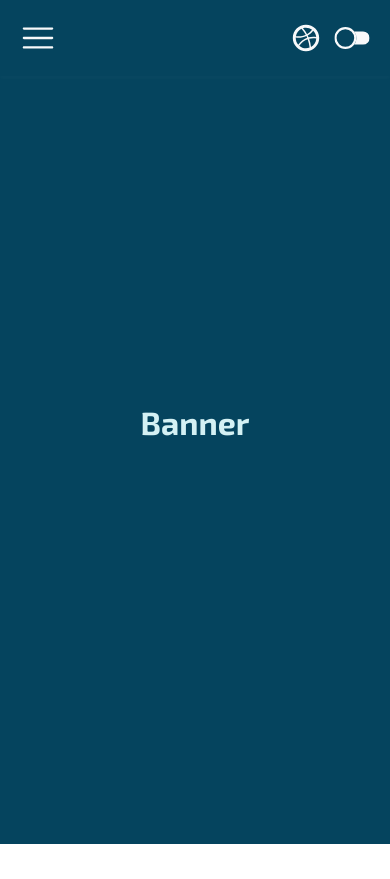
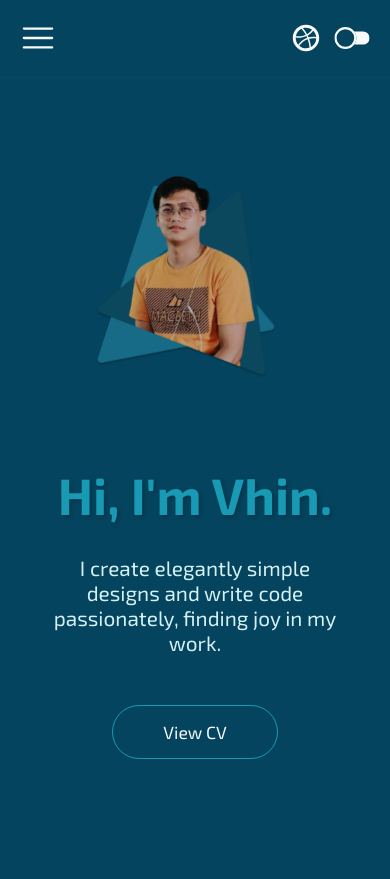
Before and after one commit to toopsie-dev/vhn-portfolio, a React (Vite) app: page / in a window 390 px wide. Before the commit the page ends 844 px from the top, so only its background shows below. Built offline with nearby package versions, Linux system fonts and the light colour scheme.

Commit message:
Created about component

```diff
--- /dev/null
+++ b/src/assets/styles/_about.module.scss
@@ -0,0 +1,7 @@
+@use "../styles/base/reset" as *;
+
+@media only screen and (max-width: 768px) and (min-width: 320px) {
+  .about-container {
+    flex-direction: column;
+  }
+}
--- /dev/null
+++ b/src/assets/styles/_banner.module.scss
@@ -0,0 +1,7 @@
+@use "../styles/base/reset" as *;
+
+@media only screen and (max-width: 768px) and (min-width: 320px) {
+  .banner-container {
+    flex-direction: column-reverse;
+  }
+}
--- a/src/assets/styles/_sidebar.module.scss
+++ b/src/assets/styles/_sidebar.module.scss
@@ -32,8 +32,7 @@
       border-bottom-right-radius: 50px;
       opacity: 0;
       cursor: pointer;
-      animation: fadeLeftIn 0.6s cubic-bezier(0.25, 1, 0.5, 1) forwards;
-      transition: all 0.5s cubic-bezier(0.25, 1, 0.5, 1);
+      @extend %fade-left-animation;
       box-shadow: 3px 3px 10px rgba(0, 0, 0, 0.2);
 
       &:nth-child(1) {
--- a/src/assets/styles/base/_reset.scss
+++ b/src/assets/styles/base/_reset.scss
@@ -6,9 +6,9 @@
   margin: 0;
   box-sizing: border-box;
 }
-
 body {
   font-family: "Exo 2", serif;
+  user-select: none; // Prevents text selection
 }
 ul {
   @extend %flex;
@@ -19,11 +19,44 @@ li {
 a {
   text-decoration: none;
 }
+img.banner-img {
+  width: 100%;
+  height: 100%;
+}
+h1 {
+  font-size: 5.5em;
+  text-transform: capitalize;
+}
+h2 {
+  font-size: 5em;
+  text-transform: capitalize;
+}
+p {
+  font-size: 1.5em;
+}
+button {
+  padding: 18px 60px;
+  font-size: 1.3em;
+  font-family: "Exo 2", serif;
+  border-radius: 50px;
+  border: 1px solid $secondary;
+  background-color: transparent;
+  color: $white;
+  margin-top: 40px;
+  transition: all 0.3s ease;
+  &:hover {
+    background-color: $secondary;
+  }
+}
 
 // Theme style
 .light {
   .background {
     background-color: $navy-blue;
+  }
+  .title {
+    color: $secondary;
+    text-shadow: 2px 2px 4px rgba(0, 0, 0, 0.212);
   }
   .text {
     color: $baby-blue;
@@ -32,6 +65,9 @@ a {
 .dark {
   .background {
     background-color: $dark-800;
+  }
+  .title {
+    color: $white;
   }
   .text {
     color: $white;
@@ -43,13 +79,27 @@ a {
   max-width: 1920px;
   width: 100%;
   margin: 0 auto;
+  overflow: hidden;
   .content-width {
     max-width: 1440px;
     width: 100%;
     margin: 0 auto;
     min-height: 100vh;
-    height: 100vh;
-    padding: 0 50px;
+    height: 100%;
+    padding: 120px 50px;
+    .left-container {
+      width: 50%;
+      opacity: 0;
+      animation: fadeLeftIn 0.8s ease-in-out 0.2s forwards;
+      p {
+        font-size: 1.8em;
+      }
+    }
+    .right-container {
+      width: 50%;
+      opacity: 0;
+      animation: fadeIn 0.8s ease-in-out 0.2s forwards;
+    }
   }
   .flex-center {
     @extend %flex;
@@ -61,13 +111,24 @@ a {
   display: flex;
   justify-content: center;
   align-items: center;
+  gap: 30px;
 }
-
+%fade-left-animation {
+  opacity: 0;
+  animation: fadeLeftIn 0.6s cubic-bezier(0.25, 1, 0.5, 1) forwards;
+  transition: all 0.5s cubic-bezier(0.25, 1, 0.5, 1);
+}
+.flex-column {
+  flex-direction: column;
+}
+.flex-start {
+  @extend %flex;
+  align-items: start;
+}
 .flex-between {
   @extend %flex;
   justify-content: space-between;
 }
-
 .icon {
   color: $white;
   transform: scale(2.4);
@@ -88,7 +149,6 @@ a {
     transform: translateX(0);
   }
 }
-
 @keyframes fadeLeftIn {
   from {
     opacity: 0;
@@ -100,7 +160,108 @@ a {
   }
 }
 
+@media only screen and (max-width: 1024px) and (min-width: 769px) {
+  h1 {
+    font-size: 5em;
+  }
+  h2 {
+    font-size: 4em;
+  }
+  button {
+    margin-top: 20px;
+  }
+  img.banner-img {
+    transform: scale(1.4);
+  }
+  .container {
+    .content-width {
+      .left-container {
+        p {
+          font-size: 1.6em;
+        }
+      }
+    }
+  }
+}
+
+@media only screen and (max-width: 768px) and (min-width: 426px) {
+  h1 {
+    font-size: 4em;
+    text-align: center;
+  }
+  h2 {
+    font-size: 3.7em;
+    text-align: center;
+  }
+  p {
+    font-size: 1.4em;
+    text-align: center;
+  }
+  button {
+    margin-top: 20px;
+  }
+  img.banner-img {
+    width: 80%;
+  }
+  .container {
+    .content-width {
+      padding: 80px 50px;
+      .left-container {
+        width: 100%;
+        align-items: center;
+        p {
+          font-size: 1.6em;
+          text-align: center;
+        }
+      }
+      .right-container {
+        width: 100%;
+        align-items: center;
+        h2 {
+          text-align: center;
+        }
+      }
+    }
+  }
+}
+
 @media only screen and (max-width: 425px) and (min-width: 320px) {
+  h1 {
+    font-size: 3.2em;
+    text-align: center;
+  }
+  h2 {
+    font-size: 3em;
+    text-align: center;
+  }
+  p {
+    font-size: 1.2em;
+    text-align: center;
+  }
+  button {
+    margin-top: 20px;
+    padding: 15px 50px;
+    font-size: 1.1em;
+  }
+  img.banner-img {
+    width: 100%;
+  }
+  .container {
+    .content-width {
+      .left-container {
+        width: 100%;
+        align-items: center;
+        p {
+          font-size: 1.3em;
+          text-align: center;
+        }
+      }
+      .right-container {
+        width: 100%;
+        align-items: center;
+      }
+    }
+  }
   .icon {
     transform: scale(2.2);
     &:hover {
--- a/src/components/About.tsx
+++ b/src/components/About.tsx
@@ -1,8 +1,34 @@
+/* eslint-disable @typescript-eslint/no-unused-vars */
+import style from "../assets/styles/_about.module.scss";
+
 export const About = () => {
   return (
     <div className="background">
-      <div className="content-width flex-center">
-        <h1 className="text">About</h1>
+      <div className={`content-width flex-between ${style["about-container"]}`}>
+        <div className="left-container flex-center flex-column">
+          <img
+            src="/about-img.png"
+            alt="banner-img"
+            className="banner-img"
+            loading="lazy"
+          />
+        </div>
+        <div className="right-container flex-start flex-column">
+          <h2 className="title">about me</h2>
+          <p className="text">Hi! Nice to meet you.</p>
+          <p className="text">
+            I graduated Bachelor of Science in Information Technology at
+            Pamantasan ng Cabuyao, last 2021. I worked as a Web Developer at Go
+            Crayons, a creative agency specializing in web design, UX, and
+            WordPress development.
+          </p>
+          <p className="text">
+            My passion is coding and online gaming. I used to experiment with
+            things and work on my projects as a hobby. I often watch video
+            tutorials to help in enhancing my knowledge in the world of Web and
+            System Development.
+          </p>
+        </div>
       </div>
     </div>
   );
--- a/src/components/Banner.tsx
+++ b/src/components/Banner.tsx
@@ -1,8 +1,22 @@
+import style from "../assets/styles/_banner.module.scss";
+
 export const Banner = () => {
   return (
     <div className="background">
-      <div className="content-width flex-center">
-        <h1 className="text">Banner</h1>
+      <div
+        className={`content-width flex-between ${style["banner-container"]}`}
+      >
+        <div className="left-container flex-start flex-column">
+          <h1 className="title">hi, i'm vhin.</h1>
+          <p className="text">
+            I create elegantly simple designs and write code passionately,
+            finding joy in my work.
+          </p>
+          <button>View CV</button>
+        </div>
+        <div className="right-container flex-center">
+          <img src="/banner-img.png" alt="banner-img" className="banner-img" />
+        </div>
       </div>
     </div>
   );
```
Also changed, not shown: public/about-img.png (added), public/banner-img.png (added).
